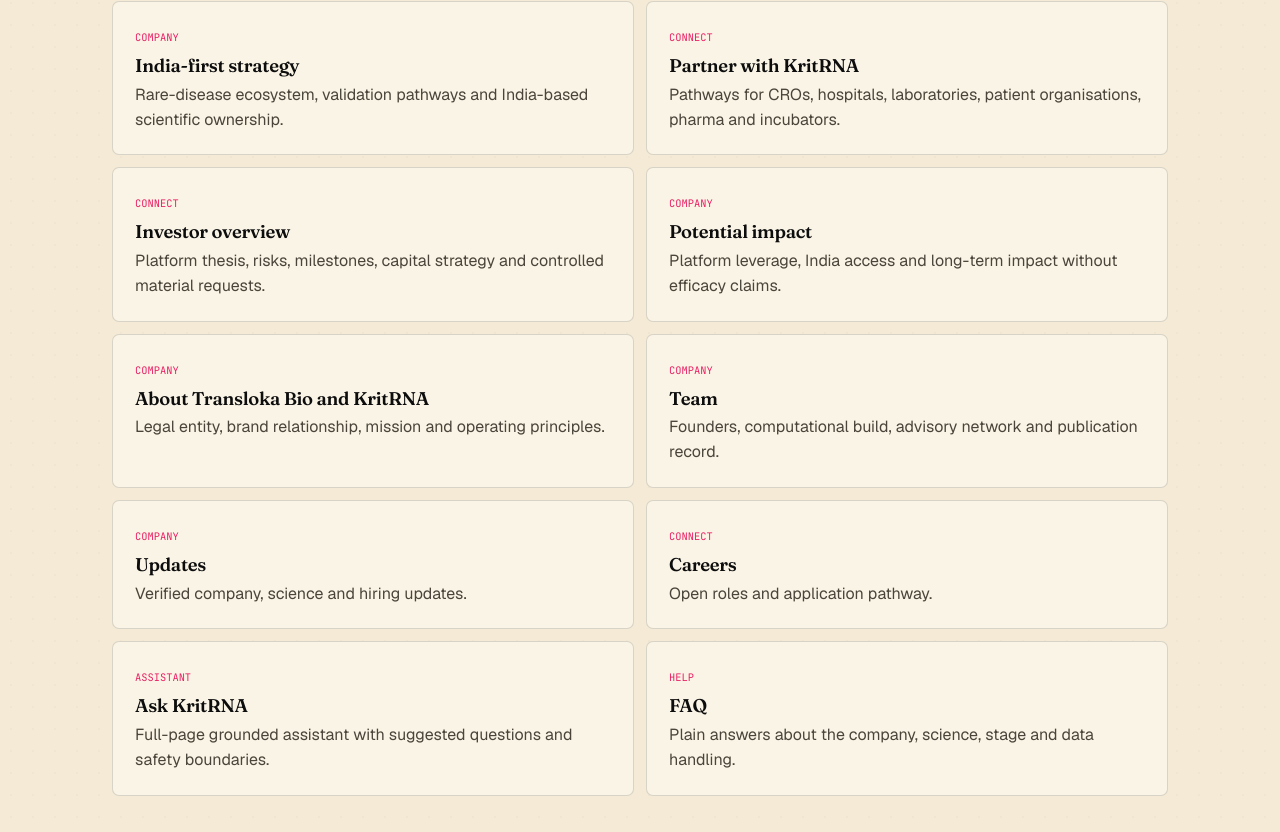
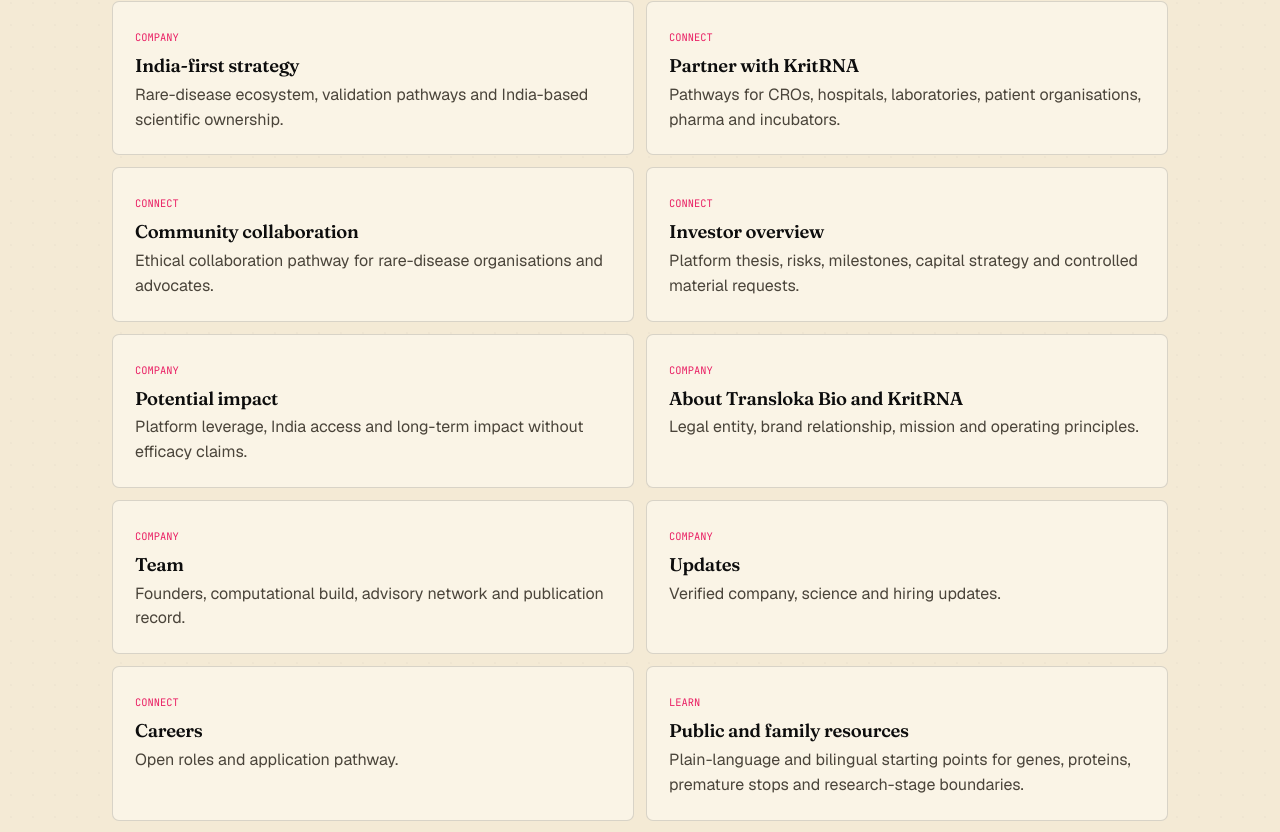
Before and after one commit to transloka786/trasnloka-website, a Next.js app: page /search in a window 1280 px wide. Shown: the part 1020-1852 px from the top of the page. Built offline with nearby package versions, Linux system fonts and the light colour scheme.

Commit message:
Index new public education and reference routes

```diff
--- a/src/content/siteContent.ts
+++ b/src/content/siteContent.ts
@@ -13,12 +13,17 @@
   { href:'/pipeline', title:'Research programmes', section:'Pipeline', description:'Evidence-gated HBB, DMD and CFTR research programmes.', keywords:'pipeline hbb dmd cftr' },
   { href:'/india', title:'India-first strategy', section:'Company', description:'Rare-disease ecosystem, validation pathways and India-based scientific ownership.', keywords:'india policy centres excellence' },
   { href:'/partners', title:'Partner with KritRNA', section:'Connect', description:'Pathways for CROs, hospitals, laboratories, patient organisations, pharma and incubators.', keywords:'partner cro hospital patient organisation' },
+  { href:'/community', title:'Community collaboration', section:'Connect', description:'Ethical collaboration pathway for rare-disease organisations and advocates.', keywords:'community patient organisation advocacy outreach' },
   { href:'/investors', title:'Investor overview', section:'Connect', description:'Platform thesis, risks, milestones, capital strategy and controlled material requests.', keywords:'investor funding grant capital' },
   { href:'/impact', title:'Potential impact', section:'Company', description:'Platform leverage, India access and long-term impact without efficacy claims.', keywords:'impact access India' },
   { href:'/about', title:'About Transloka Bio and KritRNA', section:'Company', description:'Legal entity, brand relationship, mission and operating principles.', keywords:'about legal mission' },
   { href:'/team', title:'Team', section:'Company', description:'Founders, computational build, advisory network and publication record.', keywords:'team founder Nikhil Pragati' },
   { href:'/updates', title:'Updates', section:'Company', description:'Verified company, science and hiring updates.', keywords:'updates news' },
   { href:'/careers', title:'Careers', section:'Connect', description:'Open roles and application pathway.', keywords:'career job internship' },
+  { href:'/resources', title:'Public and family resources', section:'Learn', description:'Plain-language and bilingual starting points for genes, proteins, premature stops and research-stage boundaries.', keywords:'patient family Hindi public guide' },
+  { href:'/explorer', title:'Disease and gene explorer', section:'Learn', description:'Educational HBB, DMD and CFTR research contexts and validation questions.', keywords:'disease gene explorer stop codon' },
+  { href:'/glossary', title:'Scientific glossary', section:'Learn', description:'Definitions for PTC, NMD, aaRS, readthrough, translation and related terms.', keywords:'glossary definition terminology' },
+  { href:'/references', title:'Scientific references', section:'Learn', description:'Persistent scientific, gene and policy sources used across the public website.', keywords:'references citations DOI PubMed policy' },
   { href:'/ask', title:'Ask KritRNA', section:'Assistant', description:'Full-page grounded assistant with suggested questions and safety boundaries.', keywords:'chatbot ask assistant' },
   { href:'/faq', title:'FAQ', section:'Help', description:'Plain answers about the company, science, stage and data handling.', keywords:'faq questions' },
 ];
```
